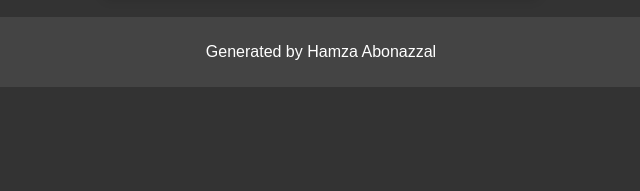
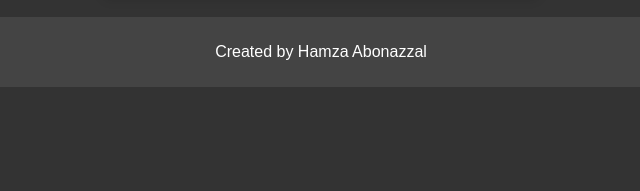
Before and after one commit to HamzaAbonazzal/fake-chat-app, a plain HTML site: page index.html in a window 1280 px wide. Shown: the part 606-797 px from the top of the page, 319-959 px from the left. Drawn offline with Linux system fonts and the light colour scheme.

Commit message:
Update index.html

```diff
--- a/index.html
+++ b/index.html
@@ -24,7 +24,7 @@
       <button class="dark-mode-toggle" id="dark-mode-toggle">🌞</button>
     </div>
     <header id="footer">
-      <p>Generated by Hamza Abonazzal</p>
+      <p>Created by Hamza Abonazzal</p>
     </header>
     <script src="./scripts/JQuery.js"></script>
     <script src="./scripts/script.js"></script>
```
